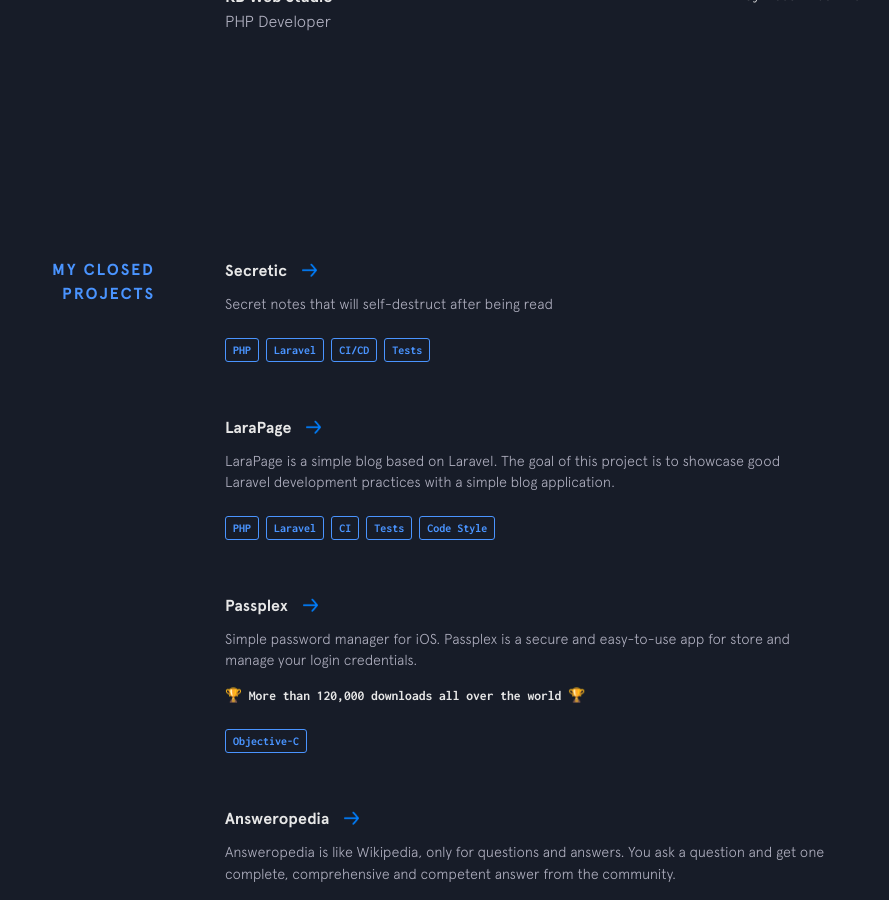
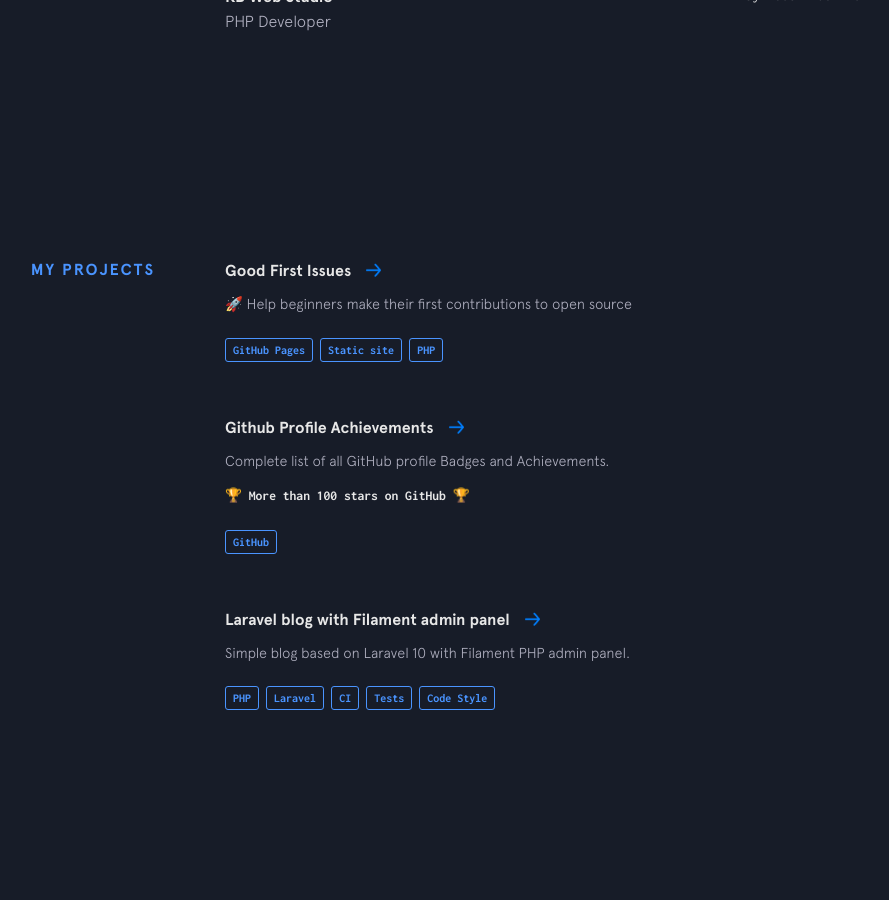
Before and after one commit to gomzyakov/gomzyakov.github.io, a Jekyll site: the page built from index.html, in a window 1280 px wide and 900 px high, scrolled down 1900 px. Shown: the whole window, without its empty margins (225-1114 px from the left). Built offline with Jekyll 4.4.1, drawn with Linux system fonts in a browser that asks for light colours; nearby versions of some CDN libraries.

Commit message:
Add actual projects

```diff
--- a/_data/other-projects.yml
+++ b/_data/projects-closed.yml
@@ -7,17 +7,6 @@
     - thing: Laravel
     - thing: CI/CD
     - thing: Tests
-
-- name: LaraPage
-  url: https://github.com/larapage
-  code: https://github.com/larapage
-  description: LaraPage is a simple blog based on Laravel. The goal of this project is to showcase good Laravel development practices with a simple blog application.
-  used:
-    - thing: PHP
-    - thing: Laravel
-    - thing: CI
-    - thing: Tests
-    - thing: Code Style
 
 - name: Passplex
   url: https://github.com/gomzyakov/passplex
--- /dev/null
+++ b/_data/projects.yml
@@ -0,0 +1,26 @@
+- name: Good First Issues
+  url: https://good-first-issues.github.io
+  code: https://github.com/good-first-issues/good-first-issues.github.io
+  description: 🚀 Help beginners make their first contributions to open source
+  used:
+    - thing: GitHub Pages
+    - thing: Static site
+    - thing: PHP
+
+- name: Github Profile Achievements
+  url: https://github-profile-achievements.github.io/english
+  code: https://github.com/github-profile-achievements
+  description: Complete list of all GitHub profile Badges and Achievements. <br><a class="small" href="https://github.com/gomzyakov/passplex">🏆 More than 100 stars on GitHub 🏆</a>
+  used:
+    - thing: GitHub
+
+- name: Laravel blog with Filament admin panel
+  url: https://github.com/gomzyakov/laravel-blog
+  code: https://github.com/gomzyakov/laravel-blog
+  description: Simple blog based on Laravel 10 with Filament PHP admin panel.
+  used:
+    - thing: PHP
+    - thing: Laravel
+    - thing: CI
+    - thing: Tests
+    - thing: Code Style
--- /dev/null
+++ b/_includes/projects-closed.html
@@ -0,0 +1,18 @@
+<section class="section other-projects">
+  <div class="section__title">My Closed Projects</div>
+  <div class="section__content">
+    {% for project in site.data.projects-closed %}
+    <div class="project">
+      <div class="project__name">
+        <a href="{{project.url}}" target="_blank" class="arrow-link">{{project.name}}</a>
+      </div>
+      <p>{{project.description}}</p>
+      <div class="project__used">
+        {% for item in project.used %}
+        <span class="project__used__item">{{item.thing}}</span>
+        {% endfor %}
+      </div>
+    </div>
+    {% endfor %}
+  </div>
+</section>
--- a/_includes/other-projects.html
+++ b/_includes/projects.html
@@ -1,7 +1,7 @@
 <section class="section other-projects">
-  <div class="section__title">My Closed Projects</div>
+  <div class="section__title">My Projects</div>
   <div class="section__content">
-    {% for project in site.data.other-projects %}
+    {% for project in site.data.projects %}
     <div class="project">
       <div class="project__name">
         <a href="{{project.url}}" target="_blank" class="arrow-link">{{project.name}}</a>
--- a/index.html
+++ b/index.html
@@ -6,6 +6,7 @@ layout: default
   {% include intro.html %}
   {% include about-me.html %}
   {% include experience.html %}
-  {% include other-projects.html %}
+  {% include projects.html %}
+  {% include projects-closed.html %}
   {% include footer.html %}
 </div>
```
